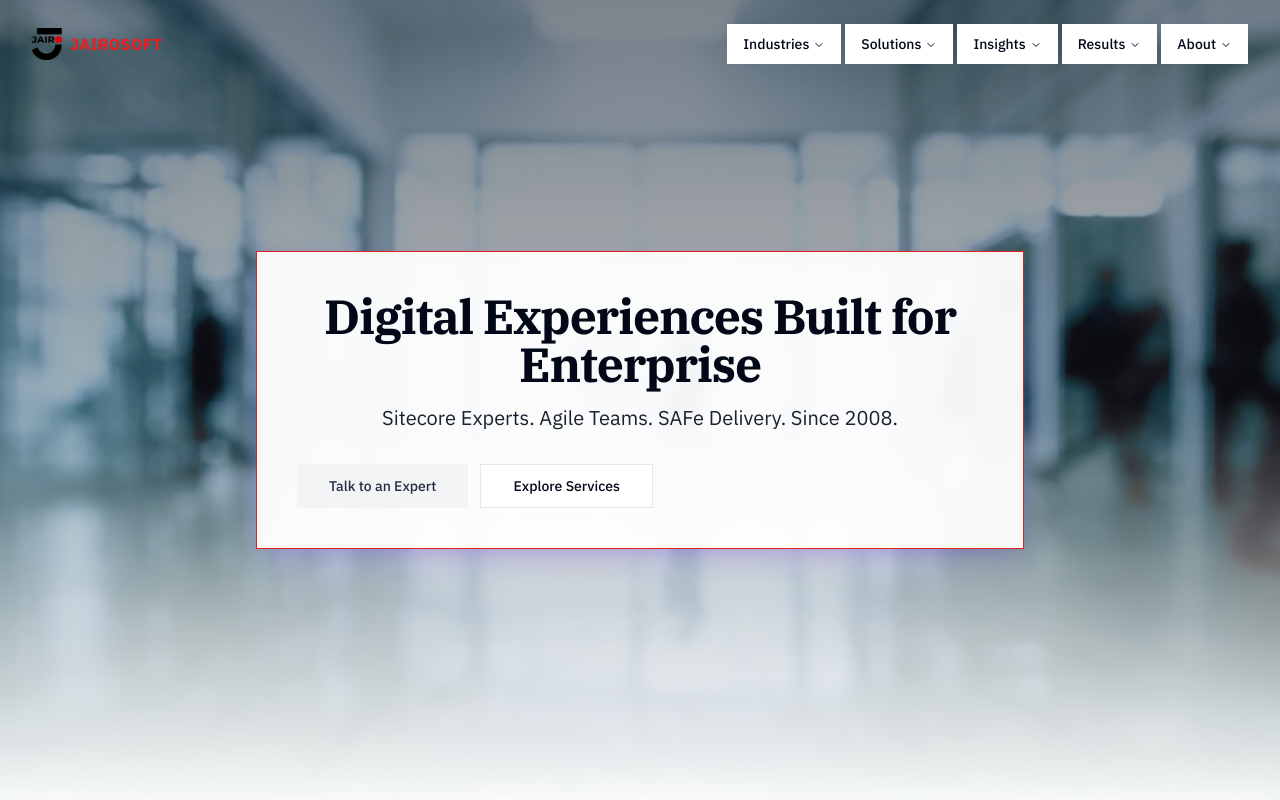
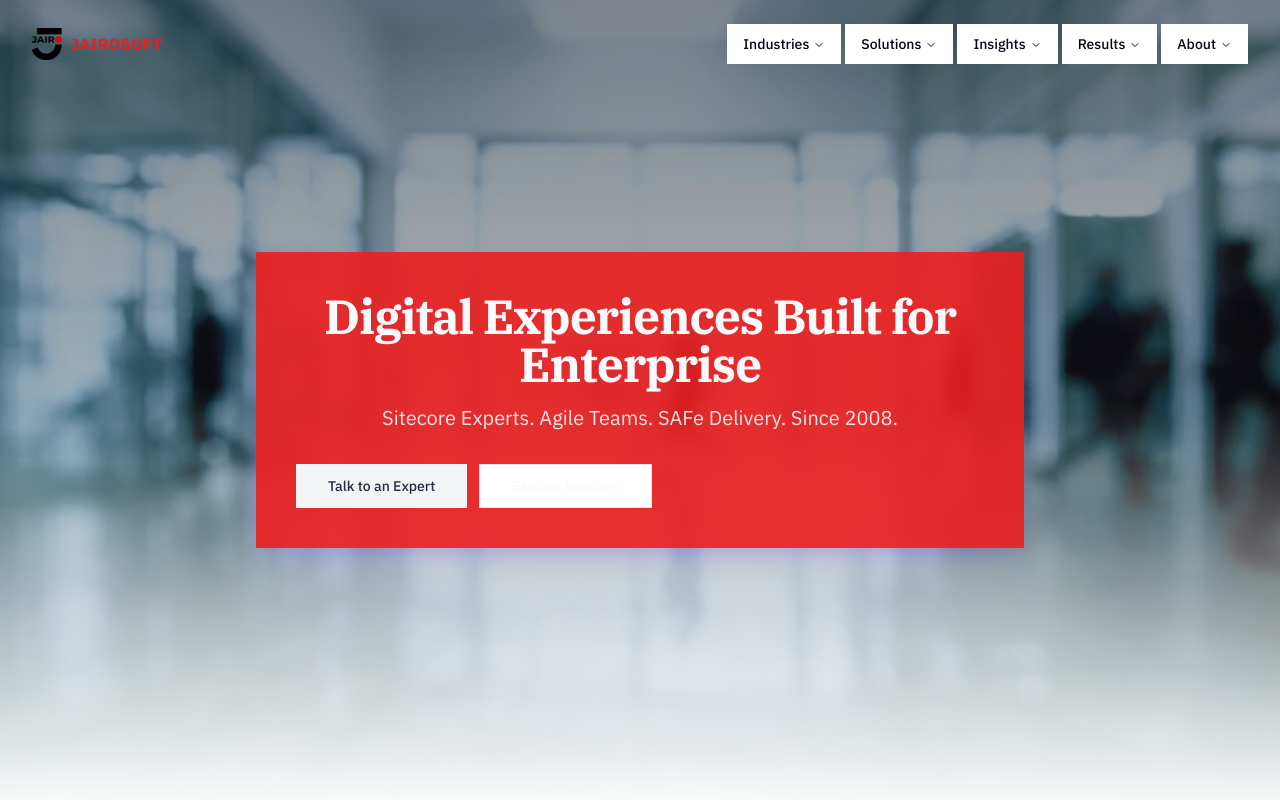
Before and after one commit to jairosoft-com/jairosoft-website, a React (Vite) app: page / in a window 1280 px wide. Shown: the top 800 px of the page. Built offline with nearby package versions, Linux system fonts and the light colour scheme.

Commit message:
Revert hero box background color
Revert the hero box background color to red.

```diff
--- a/src/components/sections/Hero.tsx
+++ b/src/components/sections/Hero.tsx
@@ -82,11 +82,11 @@ const Hero: React.FC<HeroProps> = ({ videoURL, title, subtitle, cta }) => {
       </nav>
 
       <div className="pointer-events-none absolute inset-0 flex items-center justify-center px-6">
-        <div className="pointer-events-auto rounded-none bg-background/95 border border-primary p-8 md:p-10 shadow-elevated backdrop-blur max-w-3xl w-full text-foreground text-center">
-          <h1 className="mb-4 text-4xl md:text-5xl font-extrabold leading-tight tracking-tight text-foreground">
+        <div className="pointer-events-auto rounded-none bg-primary/90 p-8 md:p-10 shadow-elevated backdrop-blur max-w-3xl w-full text-primary-foreground text-center">
+          <h1 className="mb-4 text-4xl md:text-5xl font-extrabold leading-tight tracking-tight text-primary-foreground">
             {title}
           </h1>
-          <p className="mb-8 text-foreground/90 text-lg md:text-xl">
+          <p className="mb-8 text-primary-foreground/90 text-lg md:text-xl">
             {subtitle}
           </p>
           <div className="flex items-center gap-3">
```
